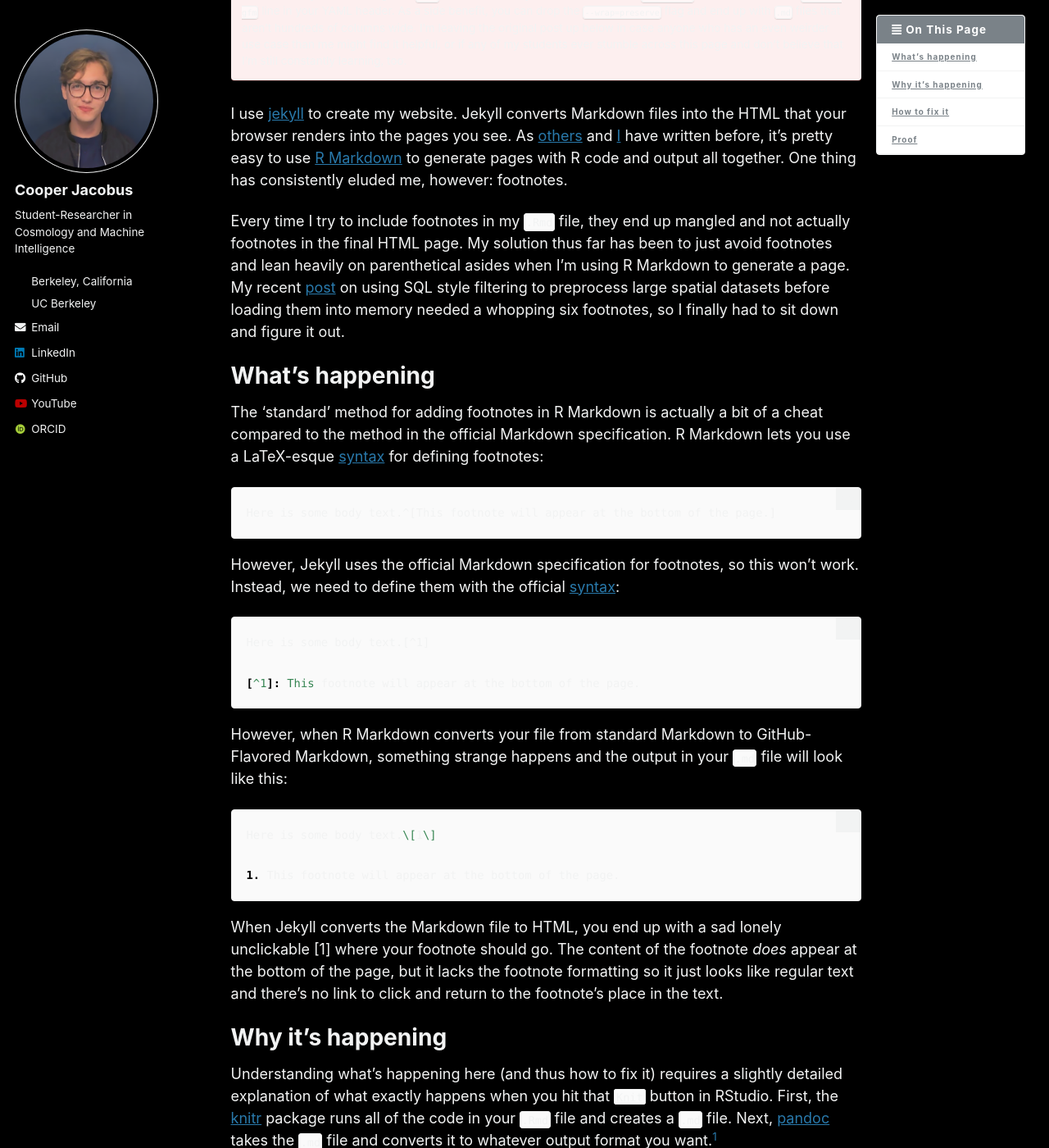
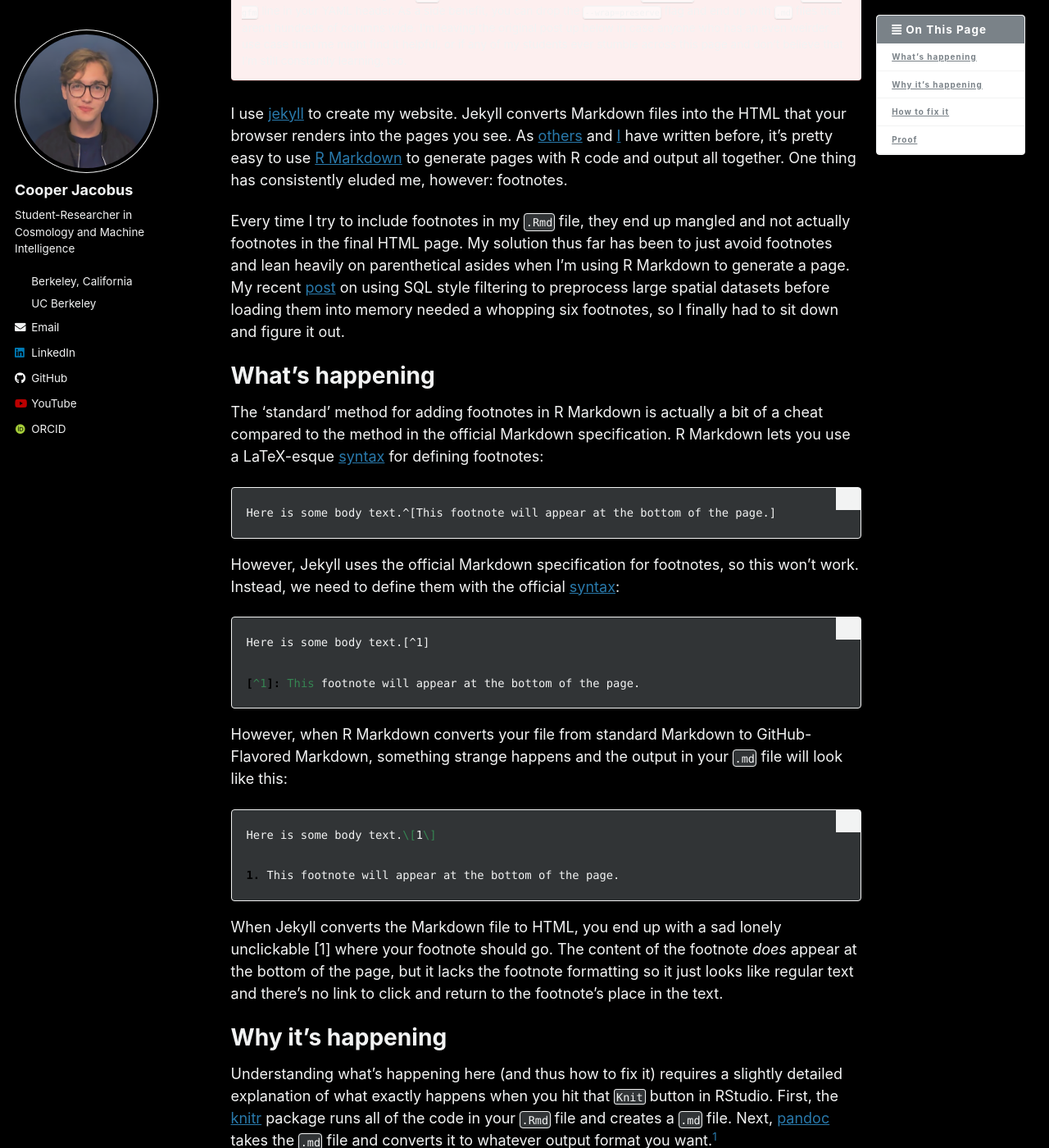
Before and after one commit to c-jacobus/c-jacobus.github.io, a Jekyll site: the page built from _posts/2020-10-26-jekyll-footnotes.md, in a window 1280 px wide and 1400 px high, scrolled down 411 px. Shown: the whole window at 82% size. Built offline with Jekyll 4.4.1, drawn with Linux system fonts in a browser that asks for light colours; some web fonts are replaced.

Commit message:
Update _variables.scss
darken bottom?

```diff
--- a/_sass/_variables.scss
+++ b/_sass/_variables.scss
@@ -56,8 +56,8 @@ $lighter-gray               : mix(#fff, $gray, 90%);
 
 $body-color                 : #000;
 $background-color           : #000;
-$code-background-color      : #fafafa;
-$code-background-color-dark : $light-gray;
+$code-background-color      : $darker-gray;
+$code-background-color-dark : #000;
 $text-color                 : $lighter-gray;
 $border-color               : $lighter-gray;
 
```
